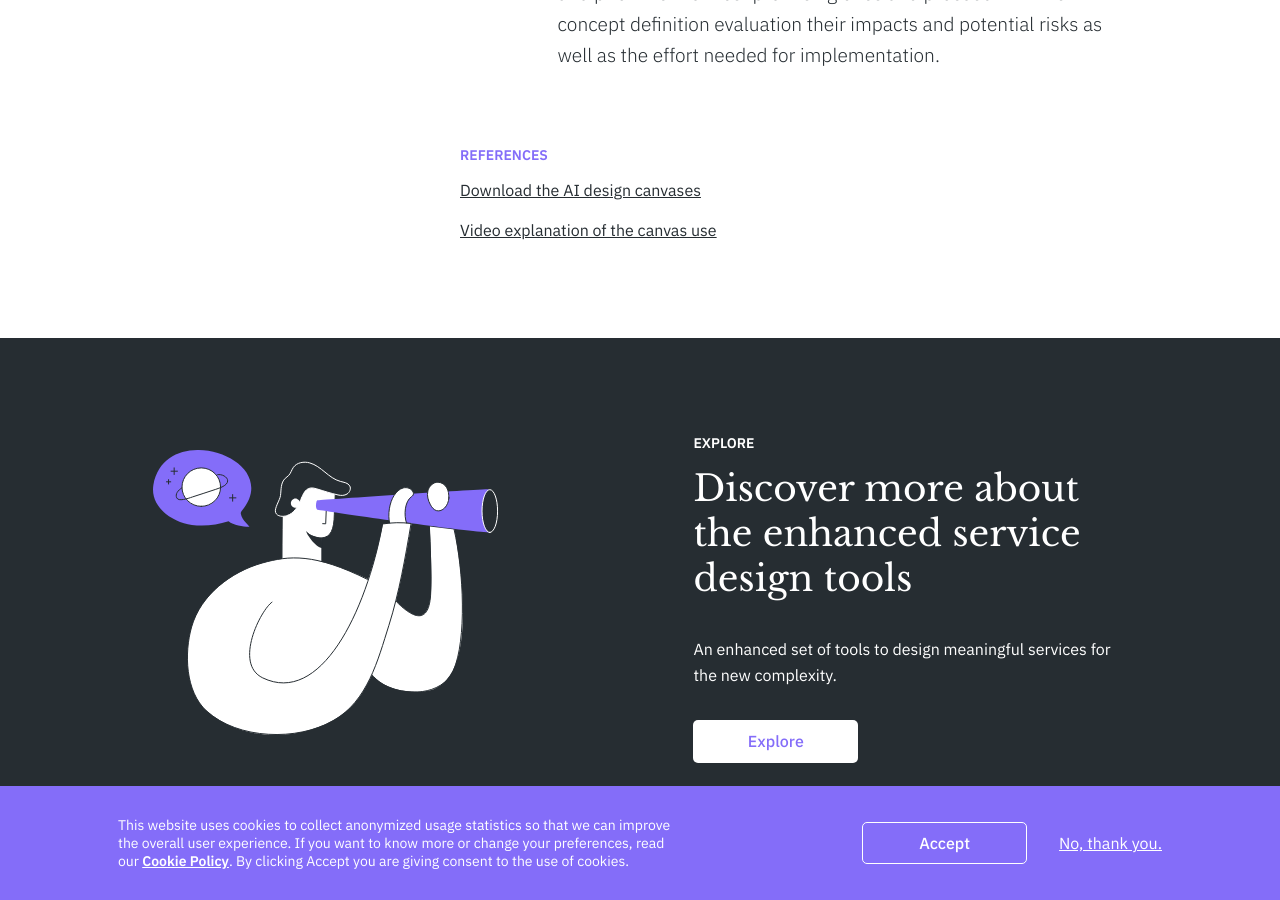
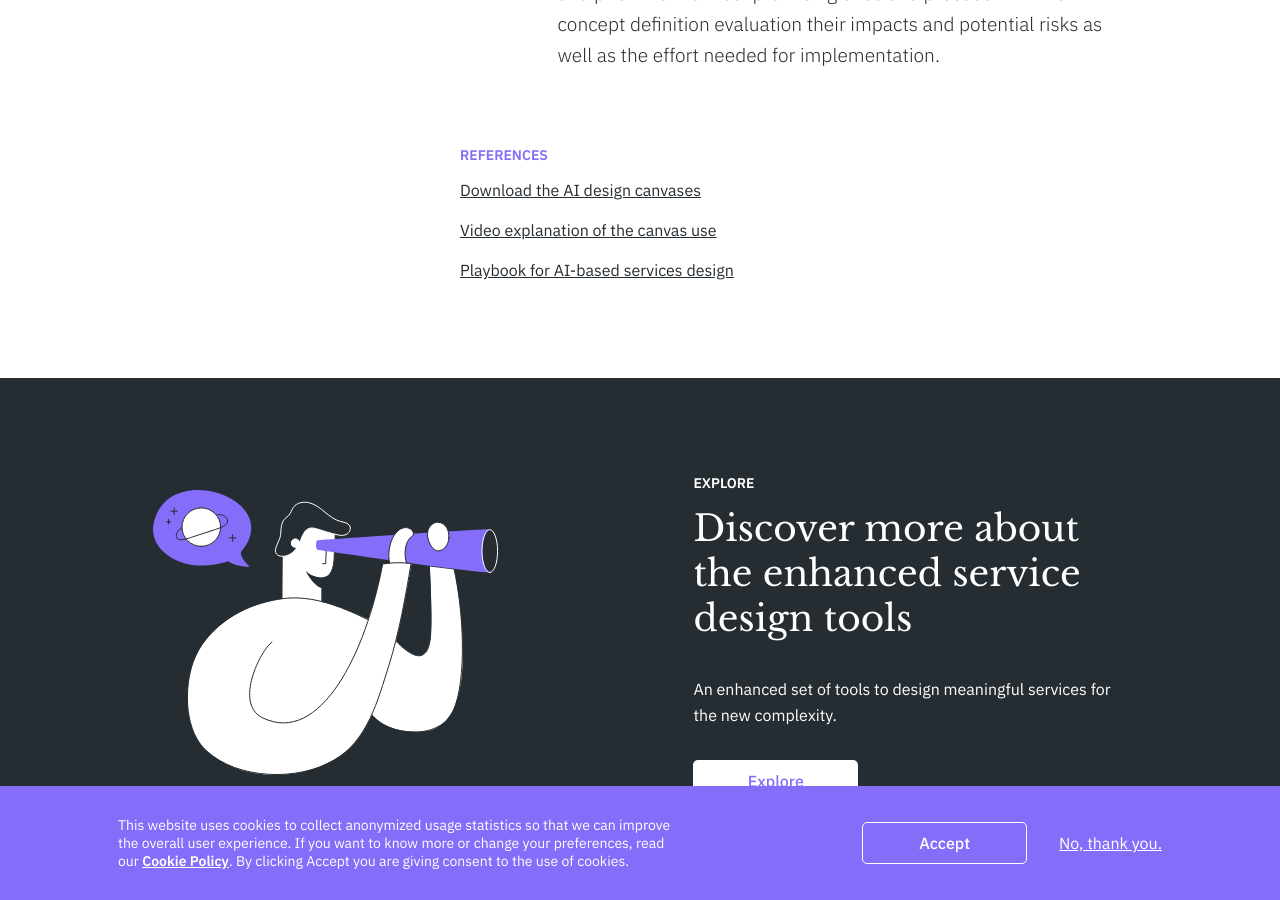
Before and after one commit to service-design-tools/sdt-website, a Jekyll site: the page built from _tools/ai-landscape.md, in a window 1280 px wide and 900 px high, scrolled down 2791 px. Built offline with Jekyll 4.4.1, drawn with Linux system fonts in a browser that asks for light colours.

Commit message:
Update tool “ai-landscape”

```diff
--- a/_tools/ai-landscape.md
+++ b/_tools/ai-landscape.md
@@ -75,7 +75,7 @@
   as well as technical roles.
 template:
   image: /assets/images/uploads/frame-109.jpg
-  file: https://form.typeform.com/to/imQxs9l6
+  file: https://form.typeform.com/to/Iu543Fdr
 guidelines:
   - step: Start by filling in the the overview of a current state of the service,
       briefly describing the existing actors and interactions. The canvas
@@ -111,9 +111,11 @@
       for implementation.
 references:
   - name: Download the AI design canvases
-    link: https://form.typeform.com/to/FRADJxCv
+    link: https://form.typeform.com/to/Iu543Fdr
   - link: https://youtu.be/qckbYUtS9LE?si=_6Icsn5wtgiJbp0b
     name: "Video explanation of the canvas use "
+  - name: Playbook for AI-based services design
+    link: https://form.typeform.com/to/Iu543Fdr
 socialimage: /assets/images/uploads/ai-lansdcape-social-media1.png
 ---
 A crucial step to understand how to integrate AI in the service by ideating and mapping out a comprehensive landscape of opportunities that are based on understanding of service needs and inspired by the technological capabilities.
```
